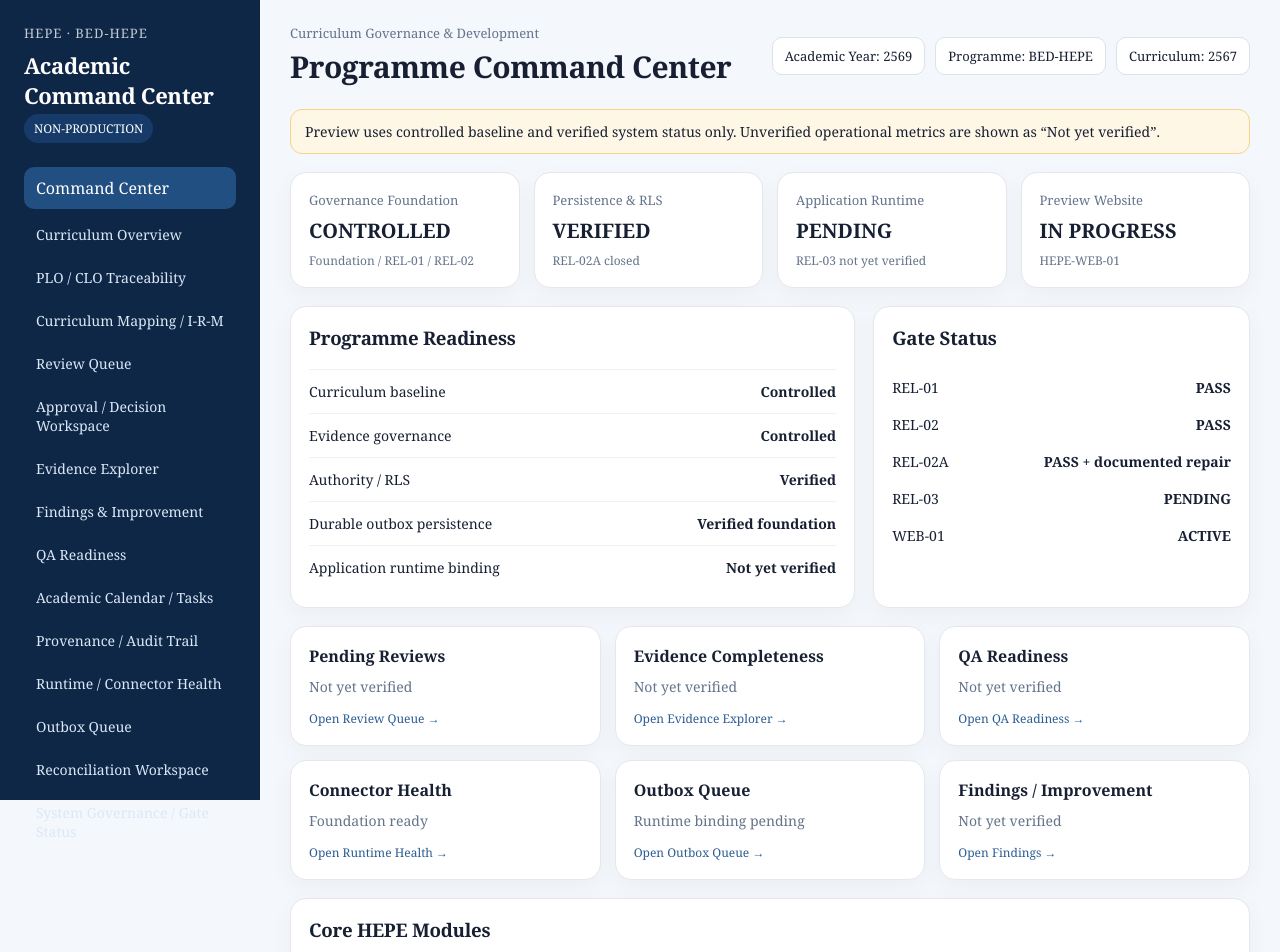
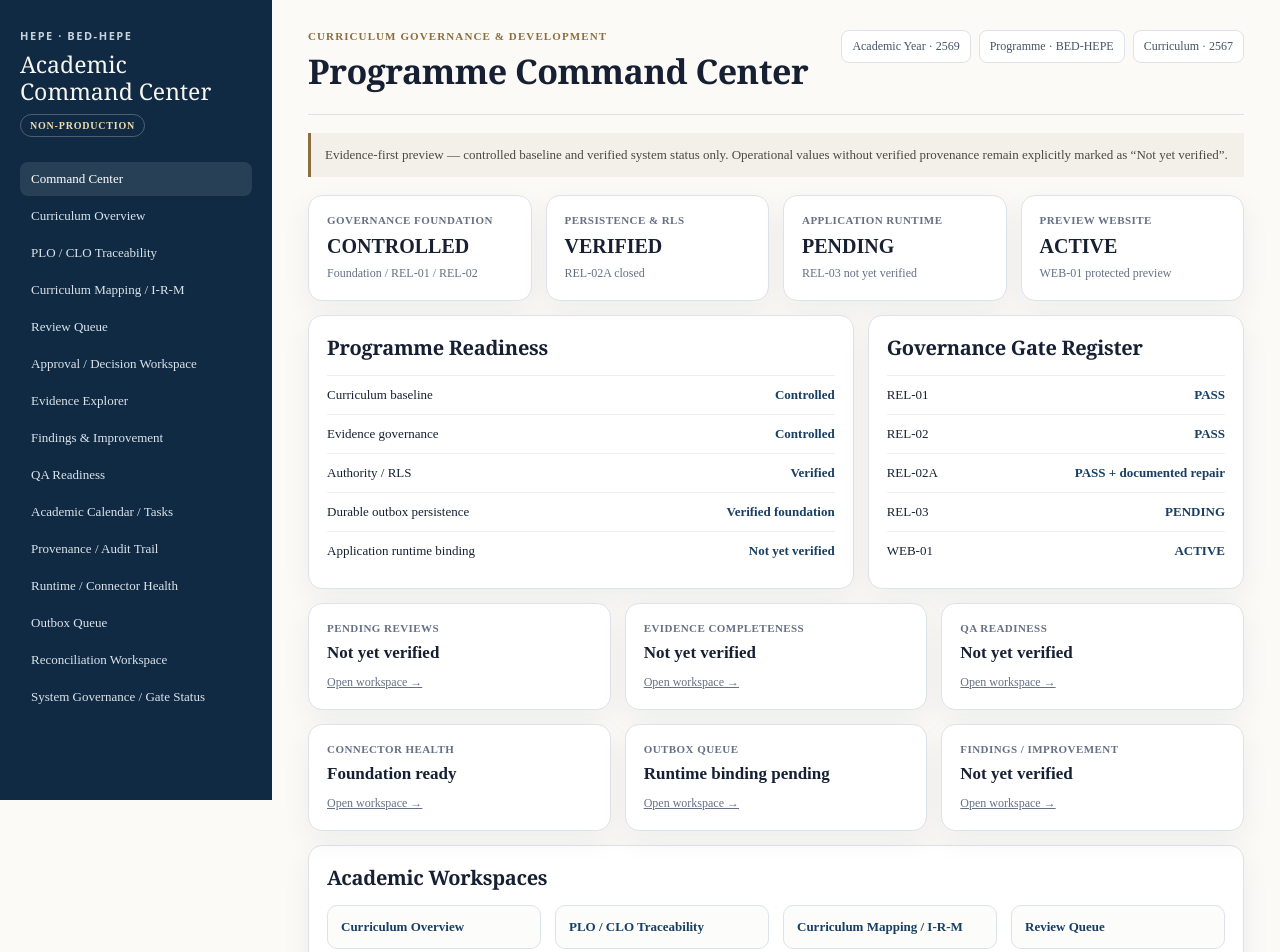
Before and after one commit to kasemch/hepe-ui-prototype, a Next.js app: page / in a window 1280 px wide. Shown: the top 952 px of the page. Built offline with nearby package versions, Linux system fonts and the light colour scheme.

Commit message:
HEPE-UI-01: refine academic command center

```diff
--- a/app/page.tsx
+++ b/app/page.tsx
@@ -2,76 +2,20 @@ const modules = [
   ['curriculum','Curriculum Overview'],['traceability','PLO / CLO Traceability'],['mapping','Curriculum Mapping / I-R-M'],['reviews','Review Queue'],['decisions','Approval / Decision Workspace'],['evidence','Evidence Explorer'],['findings','Findings & Improvement'],['qa','QA Readiness'],['calendar','Academic Calendar / Tasks'],['audit','Provenance / Audit Trail'],['runtime','Runtime / Connector Health'],['outbox','Outbox Queue'],['reconciliation','Reconciliation Workspace'],['governance','System Governance / Gate Status']
 ];
 
-const cardStyle = {background:'#ffffff',border:'1px solid #e5e7eb',borderRadius:16,padding:18,boxShadow:'0 8px 24px rgba(15,23,42,.04)'} as const;
-
-export default function Home() {
-  return (
-    <main style={{minHeight:'100vh',background:'#f4f7fb',color:'#172033'}}>
-      <div style={{display:'grid',gridTemplateColumns:'260px minmax(0,1fr)',minHeight:'100vh'}}>
-        <aside style={{background:'#0f2747',color:'white',padding:24,position:'sticky',top:0,height:'100vh',boxSizing:'border-box'}}>
-          <div style={{fontSize:13,opacity:.75,letterSpacing:1}}>HEPE · BED-HEPE</div>
-          <h1 style={{fontSize:22,margin:'8px 0 4px'}}>Academic Command Center</h1>
-          <div style={{fontSize:12,background:'#163b69',display:'inline-block',padding:'6px 10px',borderRadius:999,marginBottom:24}}>NON-PRODUCTION</div>
-          <nav style={{display:'grid',gap:8}}>
-            <a href="/" style={{color:'white',textDecoration:'none',padding:'10px 12px',background:'#214f82',borderRadius:10}}>Command Center</a>
-            {modules.map(([slug,label]) => <a key={slug} href={`/${slug}`} style={{color:'#dbe8f7',textDecoration:'none',padding:'8px 12px',fontSize:14}}>{label}</a>)}
-          </nav>
-        </aside>
-
-        <section style={{padding:'24px 30px 40px'}}>
-          <header style={{display:'flex',justifyContent:'space-between',gap:16,alignItems:'center',marginBottom:22}}>
-            <div>
-              <div style={{fontSize:13,color:'#64748b'}}>Curriculum Governance & Development</div>
-              <h2 style={{fontSize:30,margin:'4px 0 0'}}>Programme Command Center</h2>
-            </div>
-            <div style={{display:'flex',gap:10,flexWrap:'wrap',justifyContent:'flex-end'}}>
-              {['Academic Year: 2569','Programme: BED-HEPE','Curriculum: 2567'].map(x => <span key={x} style={{background:'white',border:'1px solid #dbe2ea',borderRadius:10,padding:'9px 12px',fontSize:13}}>{x}</span>)}
-            </div>
-          </header>
-
-          <div style={{background:'#fff7e6',border:'1px solid #f5d48a',borderRadius:12,padding:'12px 14px',marginBottom:18,fontSize:14}}>
-            Preview uses controlled baseline and verified system status only. Unverified operational metrics are shown as “Not yet verified”.
-          </div>
-
-          <div style={{display:'grid',gridTemplateColumns:'repeat(4,minmax(0,1fr))',gap:14,marginBottom:18}}>
-            {[
-              ['Governance Foundation','CONTROLLED','Foundation / REL-01 / REL-02'],
-              ['Persistence & RLS','VERIFIED','REL-02A closed'],
-              ['Application Runtime','PENDING','REL-03 not yet verified'],
-              ['Preview Website','IN PROGRESS','HEPE-WEB-01']
-            ].map(([title,status,note]) => <div key={title} style={cardStyle}><div style={{fontSize:13,color:'#64748b'}}>{title}</div><div style={{fontSize:20,fontWeight:700,margin:'8px 0'}}>{status}</div><div style={{fontSize:12,color:'#64748b'}}>{note}</div></div>)}
-          </div>
-
-          <div style={{display:'grid',gridTemplateColumns:'1.5fr 1fr',gap:18,marginBottom:18}}>
-            <div style={cardStyle}>
-              <h3 style={{marginTop:0}}>Programme Readiness</h3>
-              {[['Curriculum baseline','Controlled'],['Evidence governance','Controlled'],['Authority / RLS','Verified'],['Durable outbox persistence','Verified foundation'],['Application runtime binding','Not yet verified']].map(([k,v]) => <div key={k} style={{display:'flex',justifyContent:'space-between',borderTop:'1px solid #eef2f7',padding:'12px 0',fontSize:14}}><span>{k}</span><strong>{v}</strong></div>)}
-            </div>
-            <div style={cardStyle}>
-              <h3 style={{marginTop:0}}>Gate Status</h3>
-              {[['REL-01','PASS'],['REL-02','PASS'],['REL-02A','PASS + documented repair'],['REL-03','PENDING'],['WEB-01','ACTIVE']].map(([k,v]) => <div key={k} style={{display:'flex',justifyContent:'space-between',padding:'9px 0',fontSize:14}}><span>{k}</span><strong>{v}</strong></div>)}
-            </div>
-          </div>
-
-          <div style={{display:'grid',gridTemplateColumns:'repeat(3,minmax(0,1fr))',gap:14,marginBottom:18}}>
-            {[
-              ['Pending Reviews','Not yet verified','Open Review Queue'],
-              ['Evidence Completeness','Not yet verified','Open Evidence Explorer'],
-              ['QA Readiness','Not yet verified','Open QA Readiness'],
-              ['Connector Health','Foundation ready','Open Runtime Health'],
-              ['Outbox Queue','Runtime binding pending','Open Outbox Queue'],
-              ['Findings / Improvement','Not yet verified','Open Findings']
-            ].map(([a,b,c]) => <div key={a} style={cardStyle}><div style={{fontWeight:700}}>{a}</div><div style={{fontSize:14,color:'#64748b',margin:'10px 0 14px'}}>{b}</div><div style={{fontSize:12,color:'#2b5d93'}}>{c} →</div></div>)}
-          </div>
-
-          <div style={cardStyle}>
-            <h3 style={{marginTop:0}}>Core HEPE Modules</h3>
-            <div style={{display:'grid',gridTemplateColumns:'repeat(4,minmax(0,1fr))',gap:10}}>
-              {modules.map(([slug,label]) => <a key={slug} href={`/${slug}`} style={{border:'1px solid #e5e7eb',borderRadius:12,padding:14,textDecoration:'none',color:'#183b63',background:'#f9fbfd'}}>{label}</a>)}
-            </div>
-          </div>
-        </section>
-      </div>
-    </main>
-  );
+export default function Home(){
+ return <main className="shell">
+  <aside className="sidebar">
+   <div className="brand-kicker">HEPE · BED-HEPE</div><div className="brand">Academic<br/>Command Center</div><div className="env">NON-PRODUCTION</div>
+   <nav className="nav sans" aria-label="HEPE modules"><a className="active" href="/">Command Center</a>{modules.map(([s,l])=><a key={s} href={`/${s}`}>{l}</a>)}</nav>
+  </aside>
+  <section className="workspace">
+   <header className="topline"><div><div className="eyebrow">Curriculum Governance & Development</div><h1 className="page-title">Programme Command Center</h1></div><div className="contexts"><span className="chip">Academic Year · 2569</span><span className="chip">Programme · BED-HEPE</span><span className="chip">Curriculum · 2567</span></div></header>
+   <div className="notice">Evidence-first preview — controlled baseline and verified system status only. Operational values without verified provenance remain explicitly marked as “Not yet verified”.</div>
+   <div className="grid g4">{[['Governance Foundation','CONTROLLED','Foundation / REL-01 / REL-02'],['Persistence & RLS','VERIFIED','REL-02A closed'],['Application Runtime','PENDING','REL-03 not yet verified'],['Preview Website','ACTIVE','WEB-01 protected preview']].map(([a,b,c])=><article className="card" key={a}><div className="label">{a}</div><div className="value">{b}</div><div className="note">{c}</div></article>)}</div>
+   <div className="grid g2" style={{marginTop:14}}><article className="card"><h2 className="section-title">Programme Readiness</h2>{[['Curriculum baseline','Controlled'],['Evidence governance','Controlled'],['Authority / RLS','Verified'],['Durable outbox persistence','Verified foundation'],['Application runtime binding','Not yet verified']].map(([a,b])=><div className="row" key={a}><span>{a}</span><span className="status">{b}</span></div>)}</article><article className="card"><h2 className="section-title">Governance Gate Register</h2>{[['REL-01','PASS'],['REL-02','PASS'],['REL-02A','PASS + documented repair'],['REL-03','PENDING'],['WEB-01','ACTIVE']].map(([a,b])=><div className="row" key={a}><span>{a}</span><span className="status">{b}</span></div>)}</article></div>
+   <div className="grid g3" style={{marginTop:14}}>{[['Pending Reviews','Not yet verified','reviews'],['Evidence Completeness','Not yet verified','evidence'],['QA Readiness','Not yet verified','qa'],['Connector Health','Foundation ready','runtime'],['Outbox Queue','Runtime binding pending','outbox'],['Findings / Improvement','Not yet verified','findings']].map(([a,b,s])=><article className="card" key={a}><div className="label">{a}</div><div className="value" style={{fontSize:17}}>{b}</div><a className="note" href={`/${s}`}>Open workspace →</a></article>)}</div>
+   <article className="card" style={{marginTop:14}}><h2 className="section-title">Academic Workspaces</h2><div className="grid g4">{modules.map(([s,l])=><a className="module-link" key={s} href={`/${s}`}>{l}</a>)}</div></article>
+   <footer className="footer-note">HEPE Curriculum Governance & Development · Evidence-first academic workspace · NON-PRODUCTION · Production authorization not granted.</footer>
+  </section>
+ </main>
 }
```
